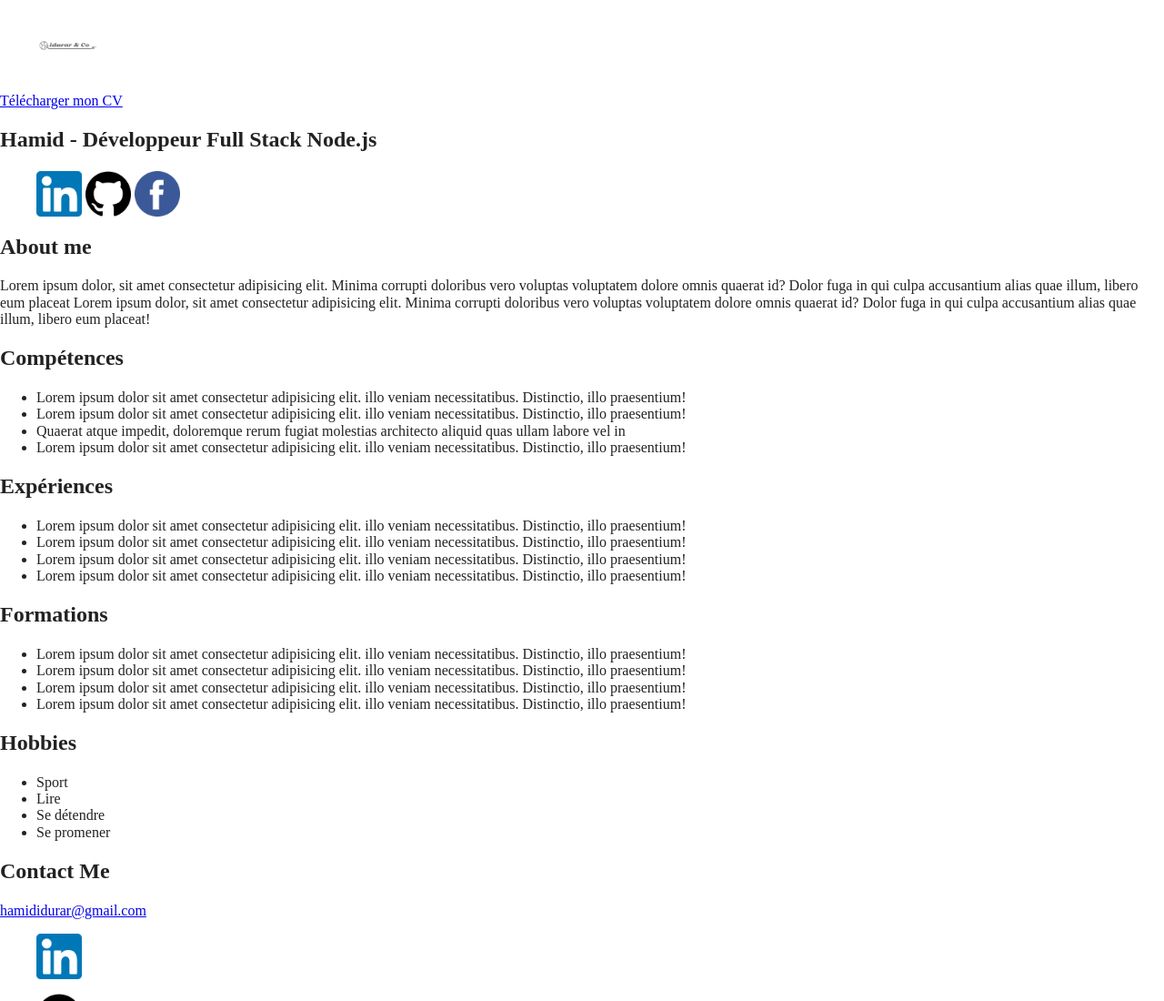
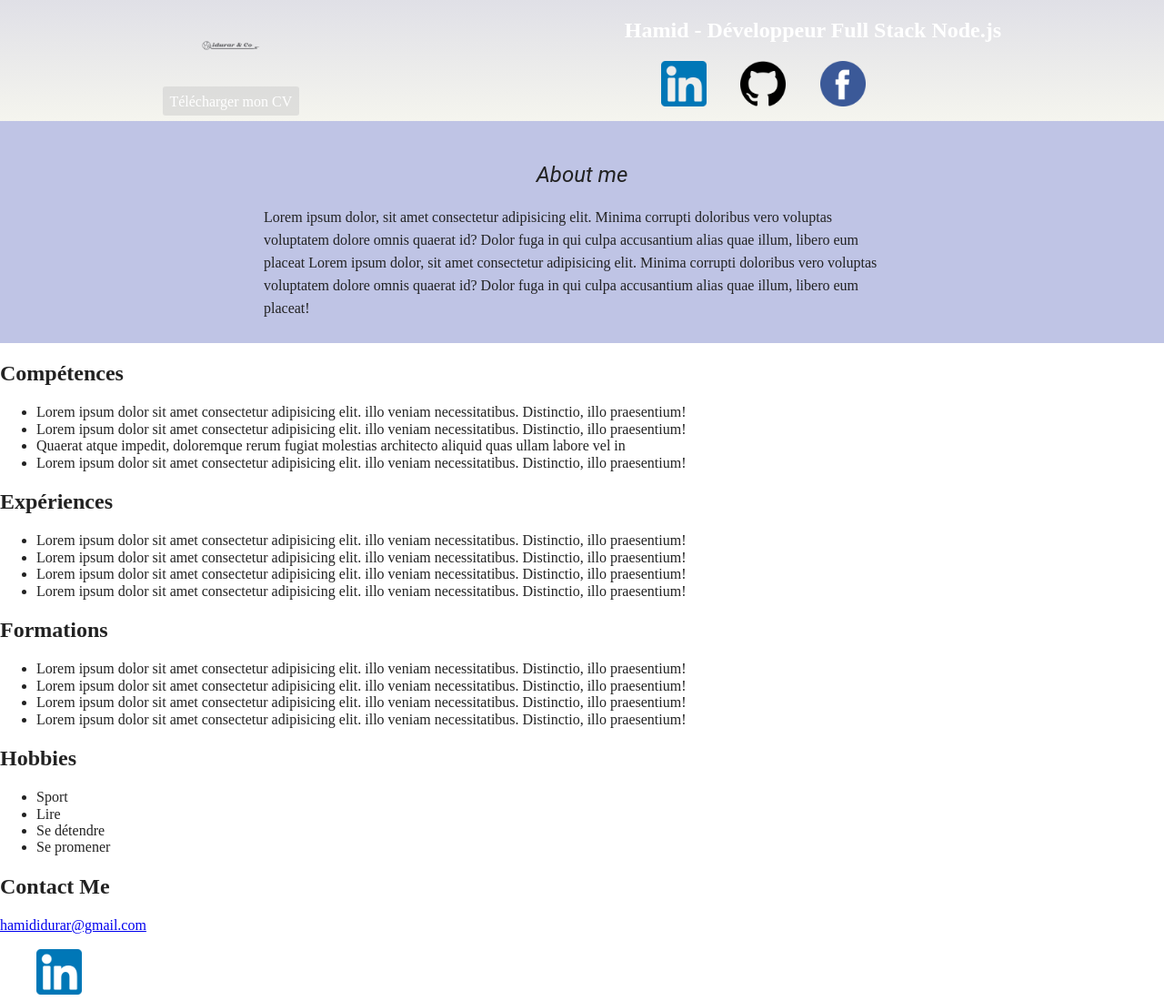
Before and after one commit to IdurarDev/mon_cv, a website built with Parcel: page index.html in a window 1280 px wide. Shown: the top 1100 px of the page at 91% size. Built offline with nearby package versions, Linux system fonts and the light colour scheme; files whose address does not match are found by name.

Commit message:
add style in index.html and css in article tag

```diff
--- /dev/null
+++ b/css/mon-cv.css
@@ -0,0 +1,53 @@
+/******* Header *******/
+header {
+  display: flex;
+  justify-content: space-around;
+  background-image: linear-gradient(rgba(100, 100, 133, 0.2), rgba(203, 203, 172, 0.2)),url('/img/code-banner.jpg');
+  width: 100%;
+  height: auto;
+}
+
+.title-header {
+  color: #fff;
+}
+
+.first {
+  color: #fff;
+  text-decoration: none;
+  background-color:rgba(204, 204, 204, 0.5);
+  padding: 5%;
+  border-radius: 3px;
+}
+
+.first:hover {
+  background-color:rgba(204, 204, 204, 0.9);
+}
+
+.sociaux a {
+  margin-right: 10%;
+}
+
+/******* Main *******/
+
+/* .wrapper {
+} */
+
+.about-us {
+  background-color: #4152b356;
+  padding: 2%;
+}
+
+.title-about {
+  text-align: center;
+  font-family: Roboto;
+  font-size: 1.5em;
+  font-style: italic;
+  font-weight: 400;
+  letter-spacing: 0em;
+}
+
+.text-about {
+  max-width: 700px;
+  margin: 0 auto;
+  line-height: 25px;
+}
--- a/index.html
+++ b/index.html
@@ -43,10 +43,11 @@
     </header>
 
     <main class="wrapper">
+
       <section class="main-section">
         <article class="about-us">
-          <h2>About me</h2>
-          <p>
+          <h2 class="title-about">About me</h2>
+          <p class="text-about">
             Lorem ipsum dolor, sit amet consectetur adipisicing elit. Minima
             corrupti doloribus vero voluptas voluptatem dolore omnis quaerat id?
             Dolor fuga in qui culpa accusantium alias quae illum, libero eum
@@ -56,7 +57,7 @@
             libero eum placeat!
           </p>
         </article>
-        <article class="skills">
+      <article class="skills">
           <h2>Compétences</h2>
           <ul>
             <li>
```
